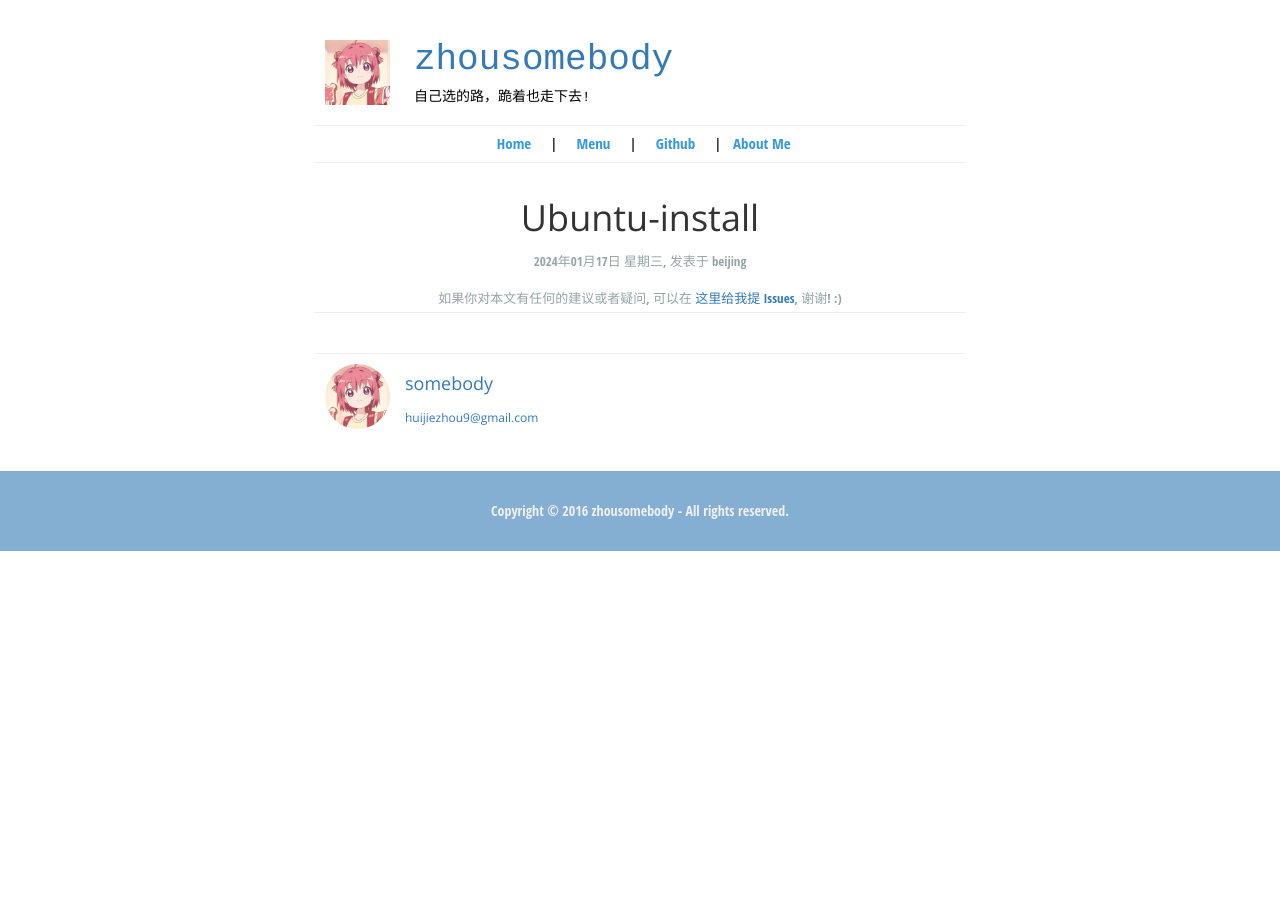
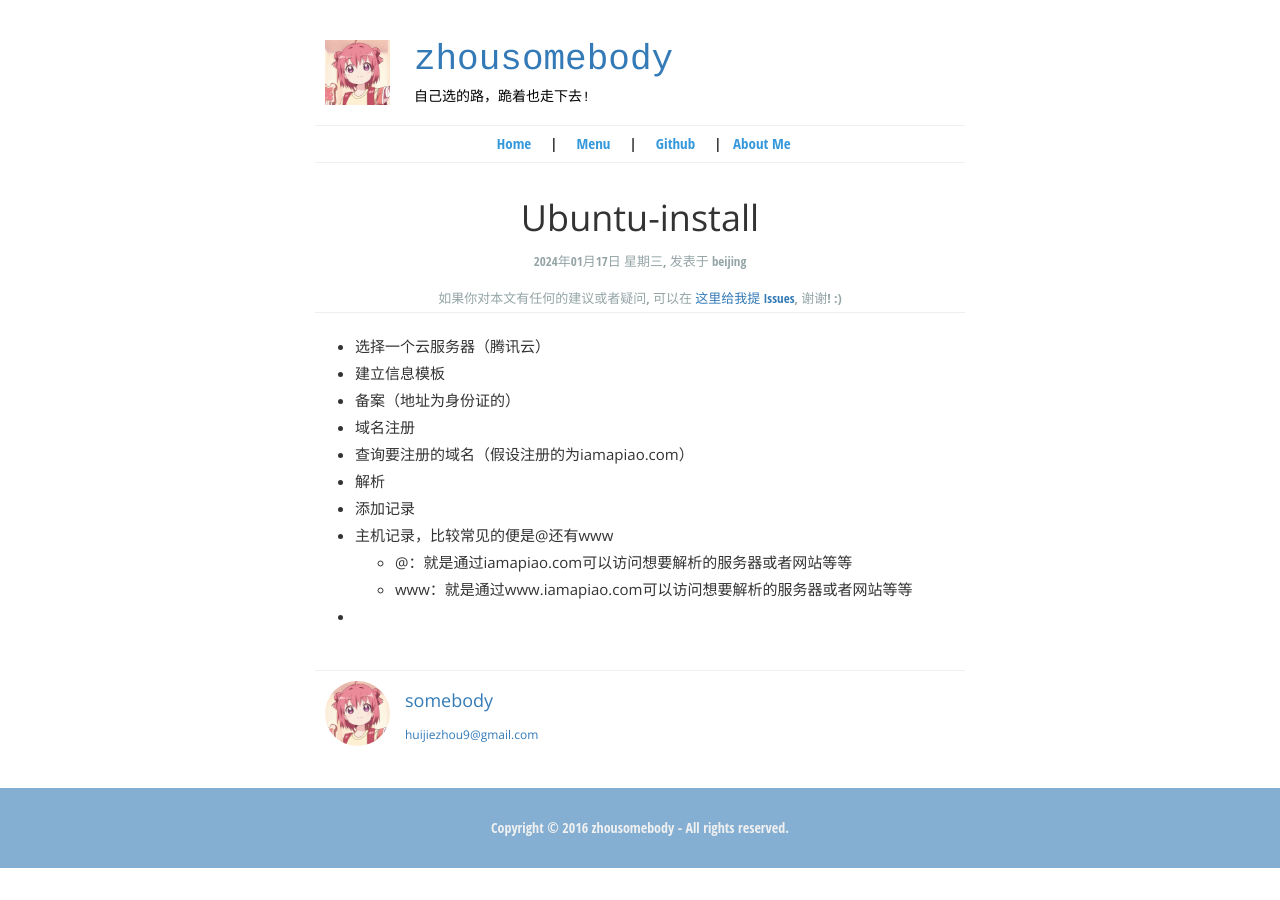
Before and after one commit to zhousomebody/zhousomebody.github.io, a Jekyll site: the page built from _posts/2024-01-17-域名申请.md, in a window 1280 px wide. Built offline with Jekyll 4.4.1, drawn with Linux system fonts in a browser that asks for light colours; Markdown is read by kramdown in place of the engine named in the settings.

Commit message:
Update 2024-01-17-域名申请.md

```diff
--- a/_posts/2024-01-17-域名申请.md
+++ b/_posts/2024-01-17-域名申请.md
@@ -6,3 +6,14 @@ location: beijing
 pulished: ture
 excerpt_separator: "##"
 ---
+- 选择一个云服务器（腾讯云）
+- 建立信息模板
+- 备案（地址为身份证的）
+- 域名注册
+- 查询要注册的域名（假设注册的为iamapiao.com）
+- 解析
+- 添加记录
+- 主机记录，比较常见的便是@还有www
+  - @：就是通过iamapiao.com可以访问想要解析的服务器或者网站等等
+  - www：就是通过www.iamapiao.com可以访问想要解析的服务器或者网站等等
+-
```
